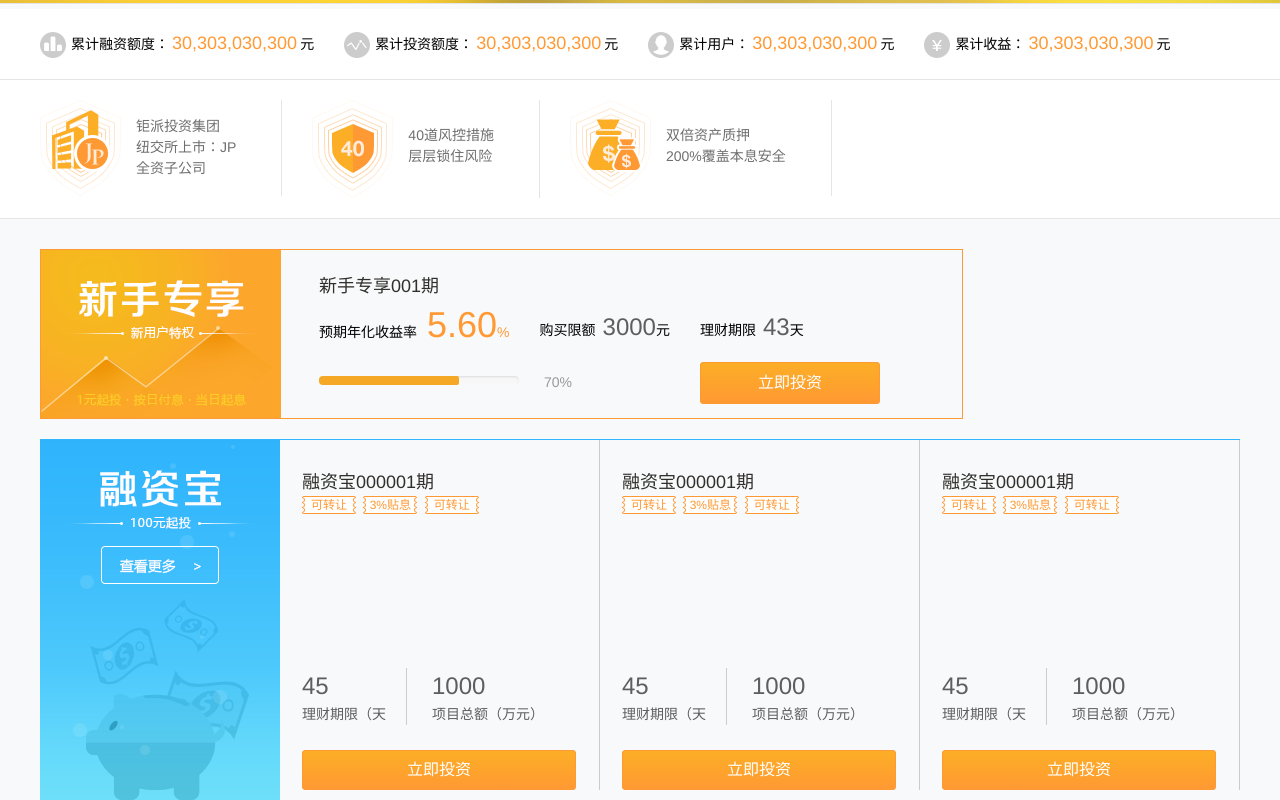
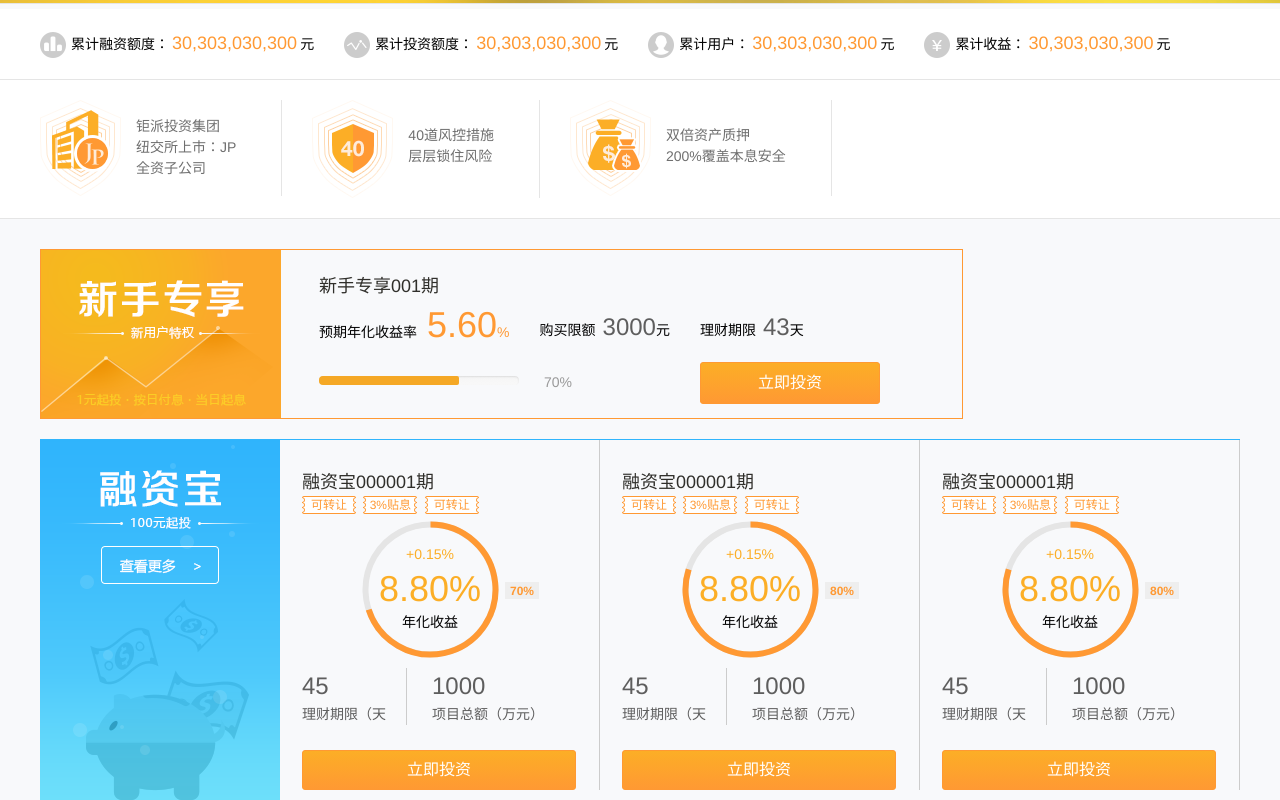
Before and after one commit to qqlucky1/safetou-pro, a website: page index.html in a window 1280 px wide. Shown: the part 648-1448 px from the top of the page. Drawn offline with nearby package versions, Linux system fonts and the light colour scheme; animation ran at ten frames a second.

Commit message:
添加进度圆形

```diff
--- a/index.html
+++ b/index.html
@@ -325,7 +325,21 @@
                     <span class="bq-bg-img1">3%贴息</span>
                     <span class="bq-bg-img1">可转让</span>
                 </div>
-                <div style="height: 154px;"></div>
+                <div style="height: 154px; ">
+                    <!--进度圆 进度写在span里边-->
+                    <div style="padding-left: 53px;">
+                        <div id="processingbar" class="processingbar">
+                            <span>70%</span>
+                            <div style="height: 0px">
+                                <ul style="list-style-type: none;margin: 0;padding: 0;position: relative;top: -131px;">
+                                    <li class="item1">+0.15%</li>
+                                    <li class="item2">8.80%</li>
+                                    <li class="item3">年化收益</li>
+                                </ul>
+                            </div>
+                        </div>
+                    </div>
+                </div>
           <div class="icom-def clearfix">
               <dl class="left-dl-s">
                   <dd>45</dd>
@@ -349,7 +363,21 @@
                         <span class="bq-bg-img1">3%贴息</span>
                         <span class="bq-bg-img1">可转让</span>
                     </div>
-                    <div style="height: 154px;"></div>
+                    <div style="height: 154px;">
+                        <!--进度圆 进度写在span里边-->
+                        <div style="padding-left: 53px;">
+                            <div id="processingbar" class="processingbar">
+                                <span>80%</span>
+                                <div style="height: 0px">
+                                    <ul style="list-style-type: none;margin: 0;padding: 0;position: relative;top: -131px;">
+                                        <li class="item1">+0.15%</li>
+                                        <li class="item2">8.80%</li>
+                                        <li class="item3">年化收益</li>
+                                    </ul>
+                                </div>
+                            </div>
+                        </div>
+                    </div>
                     <div class="icom-def clearfix">
                         <dl class="left-dl-s">
                             <dd>45</dd>
@@ -374,7 +402,21 @@
                         <span class="bq-bg-img1">3%贴息</span>
                         <span class="bq-bg-img1">可转让</span>
                     </div>
-                    <div style="height: 154px;"></div>
+                    <div style="height: 154px;">
+                        <!--进度圆 进度写在span里边-->
+                        <div style="padding-left: 53px;">
+                            <div id="processingbar" class="processingbar">
+                                <span>80%</span>
+                                <div style="height: 0px">
+                                    <ul style="list-style-type: none;margin: 0;padding: 0;position: relative;top: -131px;">
+                                        <li class="item1">+0.15%</li>
+                                        <li class="item2">8.80%</li>
+                                        <li class="item3">年化收益</li>
+                                    </ul>
+                                </div>
+                            </div>
+                        </div>
+                    </div>
                     <div class="icom-def clearfix">
                         <dl class="left-dl-s">
                             <dd>45</dd>
--- a/js/cycle.js
+++ b/js/cycle.js
@@ -76,7 +76,7 @@
     }
 })(jQuery);
 $(function() {
-    var c = $('#processingbar');
+    var c = $('.processingbar');
     animateEle();
     $(window).scroll(function() {
         animateEle()
--- a/stylesheets/slider.css
+++ b/stylesheets/slider.css
@@ -691,8 +691,8 @@
 
 .processingbar {
     text-align: center;
-    margin: 14px 28px 0 0;
-    position: relative;
+    margin: 3px 28px 0 0;
+    position: absolute;
     width: 150px;
 }
 .processingbar span {
@@ -711,20 +711,21 @@
 }
 
 .processingbar li {
-    height: 37px;
+    height: 34px;
+    width: 100%;
     line-height: 37px;
 }
 .processingbar .item1 ,.processingbar .item2{
     color: #fcae26;
 }
 .processingbar .item1{
-    font-size: 10px;
+    font-size: 14px;
 }
 .processingbar .item2{
-    font-size: 30px;
+    font-size: 36px;
 }
 .processingbar .item3{
-    font-size: 12px;
+    font-size: 14px;
 }
 a:hover, a:link, a:visited {
     text-decoration: none
```
